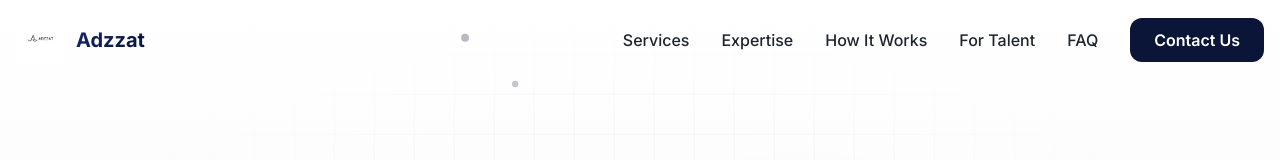
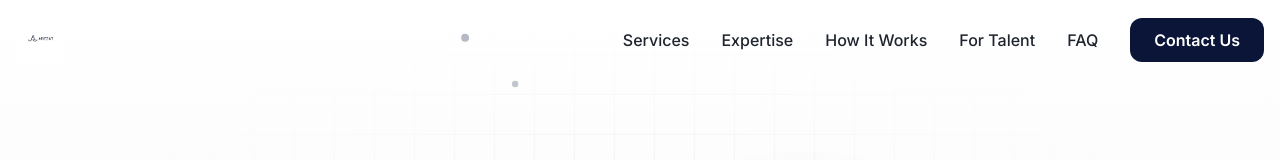
Before and after one commit to Eshller/luminous-landing-page, a React (Vite) app: page / in a window 1280 px wide. Shown: the top 160 px of the page. Built offline with nearby package versions, Linux system fonts and the light colour scheme; the HTML template or start-up script is replaced by a standard one.

Commit message:
Remove 'Adzzat' text from navbar, keep only logo
Removed the text label next to the logo in the navigation bar to have a cleaner, logo-only design.

```diff
--- a/src/components/landing/Navbar.tsx
+++ b/src/components/landing/Navbar.tsx
@@ -49,7 +49,6 @@ export const Navbar = ({ onContactClick }: NavbarProps) => {
               alt="Adzzat Logo"
               className="h-12 w-12 object-contain"
             />
-            <span className="text-xl font-bold gradient-text">Adzzat</span>
           </motion.div>
 
           {/* Navigation Links */}
```
